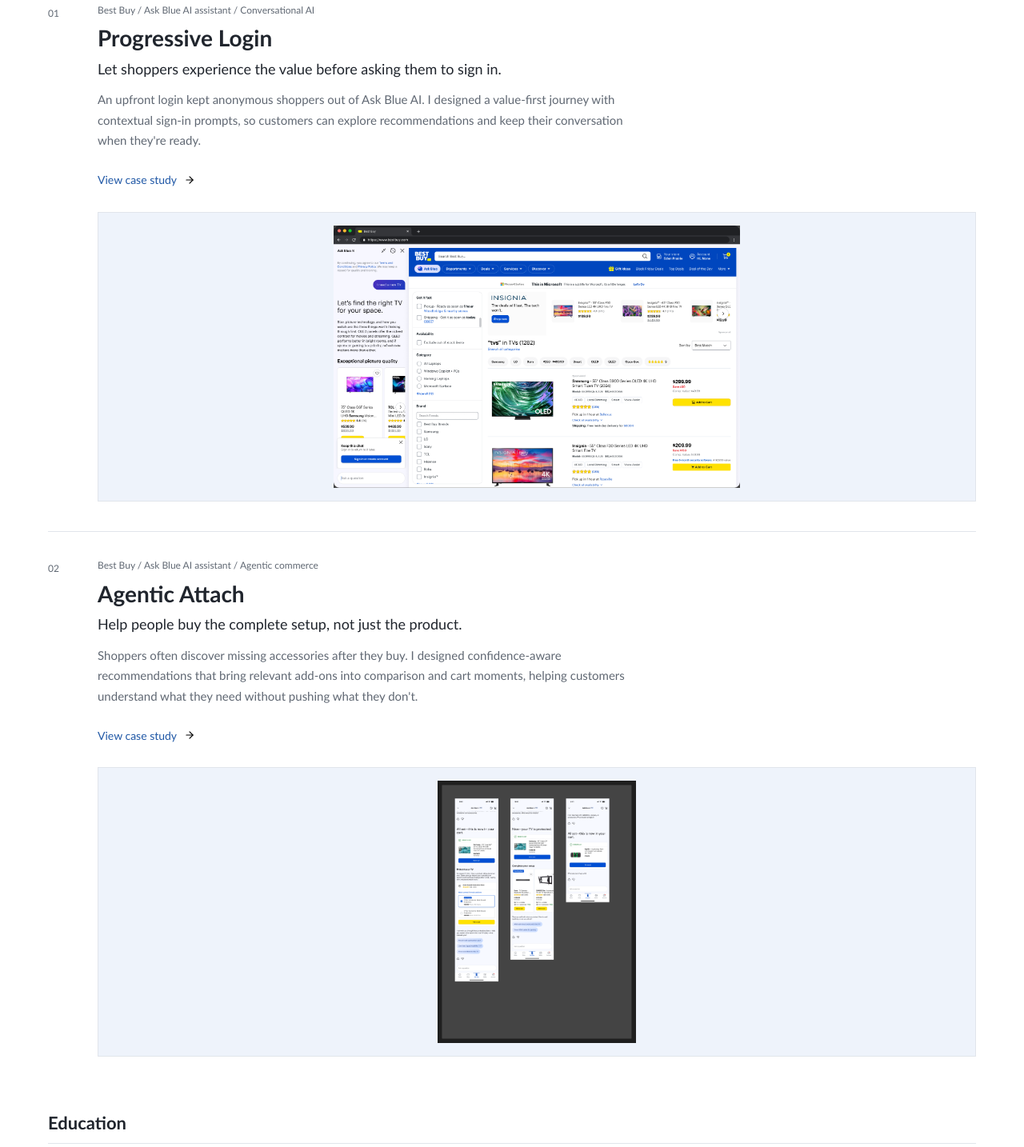
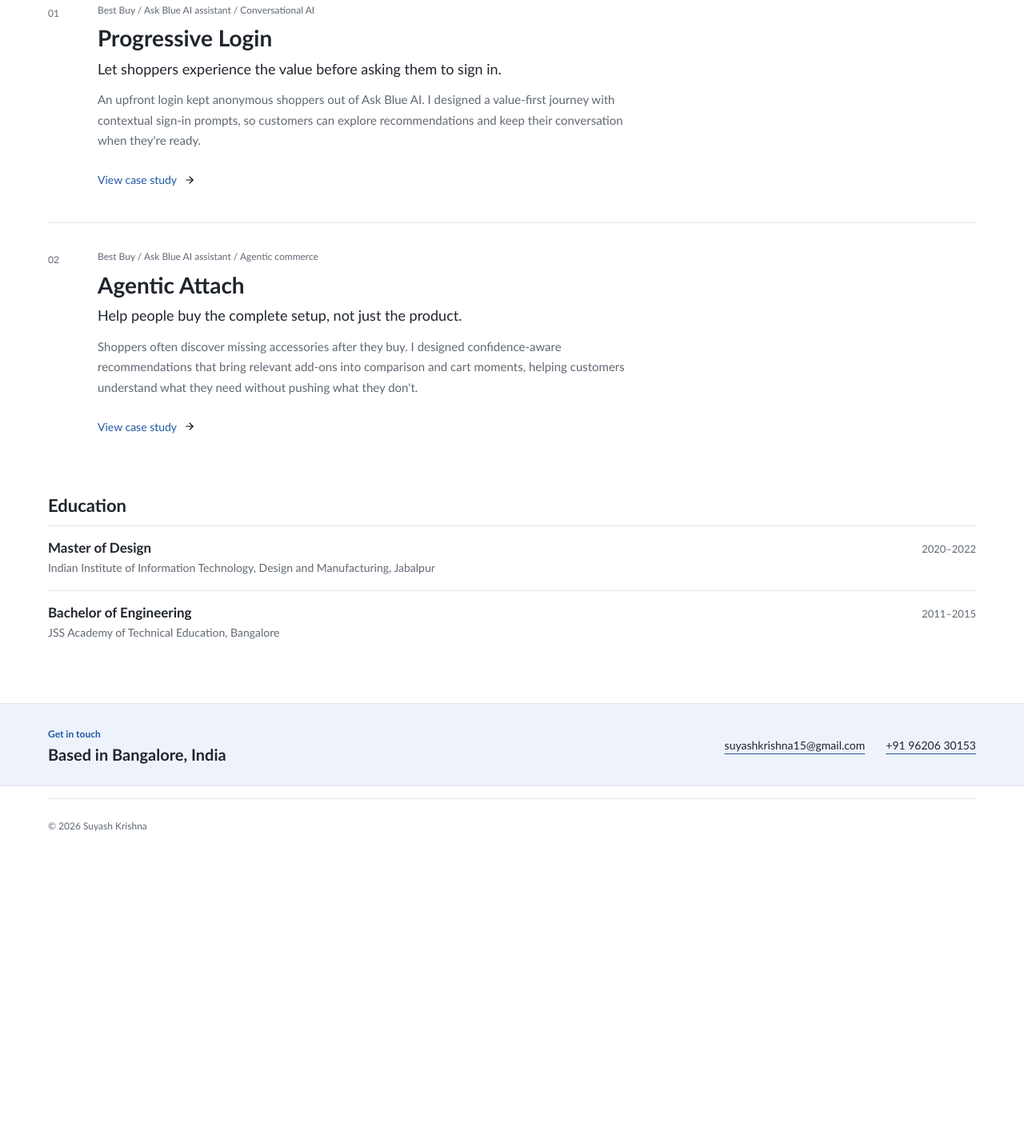
Before and after one commit to Suyashux/Portfolio, a plain HTML site: page index.html in a window 1280 px wide. Shown: the part 886-2320 px from the top of the page at 80% size. After the commit the page ends 1961 px from the top, so only its background shows below. Drawn offline with Linux system fonts and the light colour scheme.

Commit message:
Remove homepage case-study preview images

```diff
--- a/index.html
+++ b/index.html
@@ -72,9 +72,6 @@
     .project-link:hover { text-decoration: underline; }
     .project-link .icon { transition: transform .18s ease; }
     .project-link:hover .icon { transform: translateX(3px); }
-    .project-preview { display: block; margin-top: 24px; border: 1px solid var(--line); background: var(--accent-soft); overflow: hidden; }
-    .project-preview img { display: block; width: 100%; height: 360px; object-fit: contain; padding: 16px; }
-    @media (max-width: 767px) { .project-preview img { height: 240px; padding: 10px; } }
     .contact { margin: 18px calc(50% - 50vw) 0; padding: 28px max(32px, calc((100vw - 1160px) / 2)); display: flex; align-items: center; justify-content: space-between; gap: 28px; background: var(--accent-soft); border-top: 1px solid var(--line); border-bottom: 1px solid var(--line); }
     .contact-label { color: var(--accent); font-size: 12px; font-weight: 650; }
     .contact h2 { font-size: 20px; margin-top: 4px; }
@@ -177,9 +174,6 @@
             <p class="premise">Let shoppers experience the value before asking them to sign in.</p>
             <p class="context">An upfront login kept anonymous shoppers out of Ask Blue AI. I designed a value-first journey with contextual sign-in prompts, so customers can explore recommendations and keep their conversation when they're ready.</p>
             <a class="project-link" href="Progressive%20login.html">View case study <img class="icon" src="assets/arrow-right.svg" alt=""></a>
-            <a class="project-preview" href="Progressive%20login.html" aria-label="View Progressive Login case study">
-              <img src="images/soft-nudge-web-view.png" alt="Ask Blue on BestBuy.com with an optional sign-in prompt after a product recommendation" loading="lazy">
-            </a>
           </div>
         </article>
         <article class="project">
@@ -190,9 +184,6 @@
             <p class="premise">Help people buy the complete setup, not just the product.</p>
             <p class="context">Shoppers often discover missing accessories after they buy. I designed confidence-aware recommendations that bring relevant add-ons into comparison and cart moments, helping customers understand what they need without pushing what they don't.</p>
             <a class="project-link" href="untitled%20folder/agentic-attach-case-study-figma.html">View case study <img class="icon" src="assets/arrow-right.svg" alt=""></a>
-            <a class="project-preview" href="untitled%20folder/agentic-attach-case-study-figma.html" aria-label="View Agentic Attach case study">
-              <img src="untitled%20folder/post-cart-scenarios.png" alt="Ask Blue post-cart screens showing purchase confirmation and relevant protection and accessory recommendations" loading="lazy">
-            </a>
           </div>
         </article>
       </section>
```
Also changed, not shown: 1 other file.
